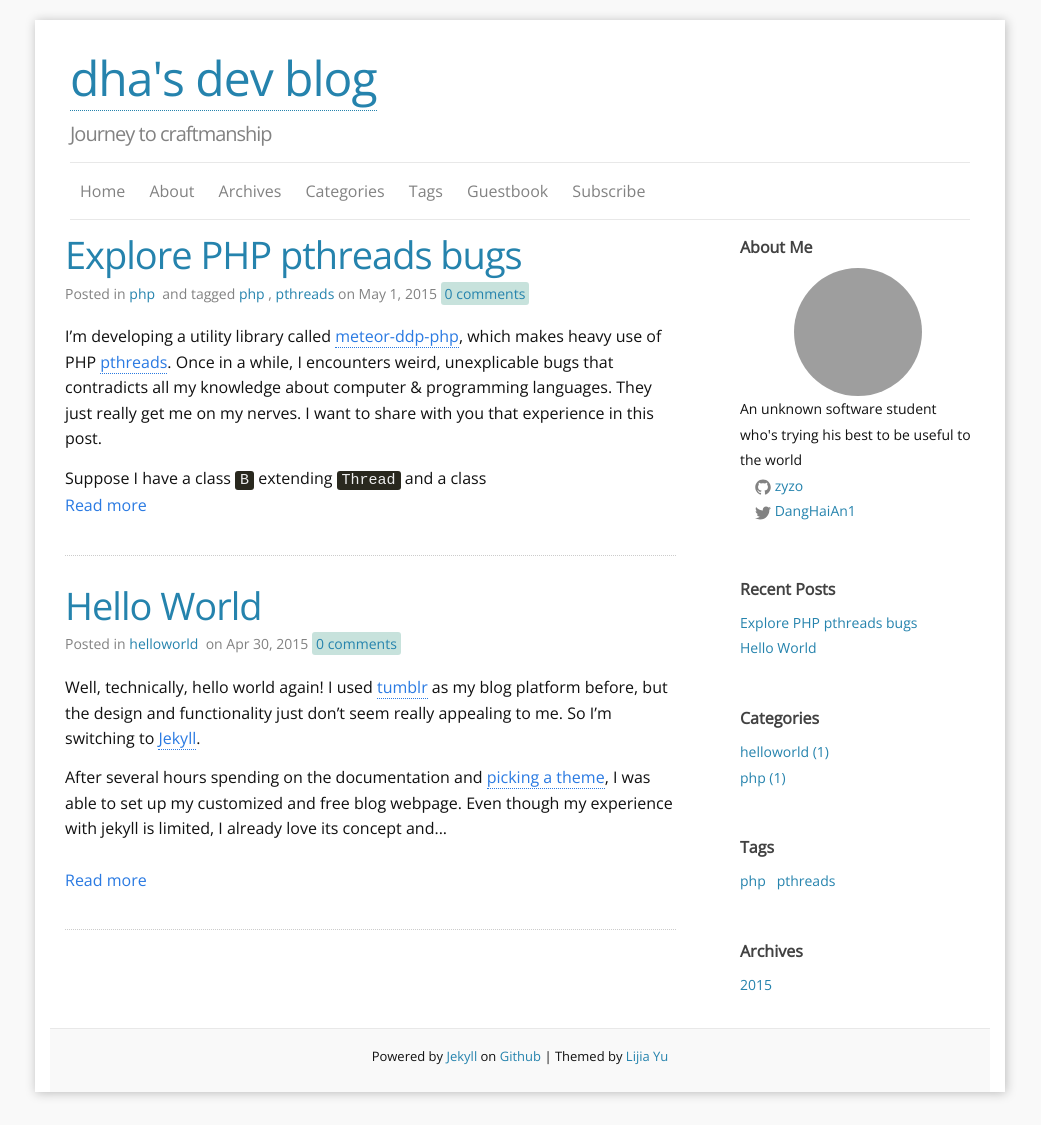
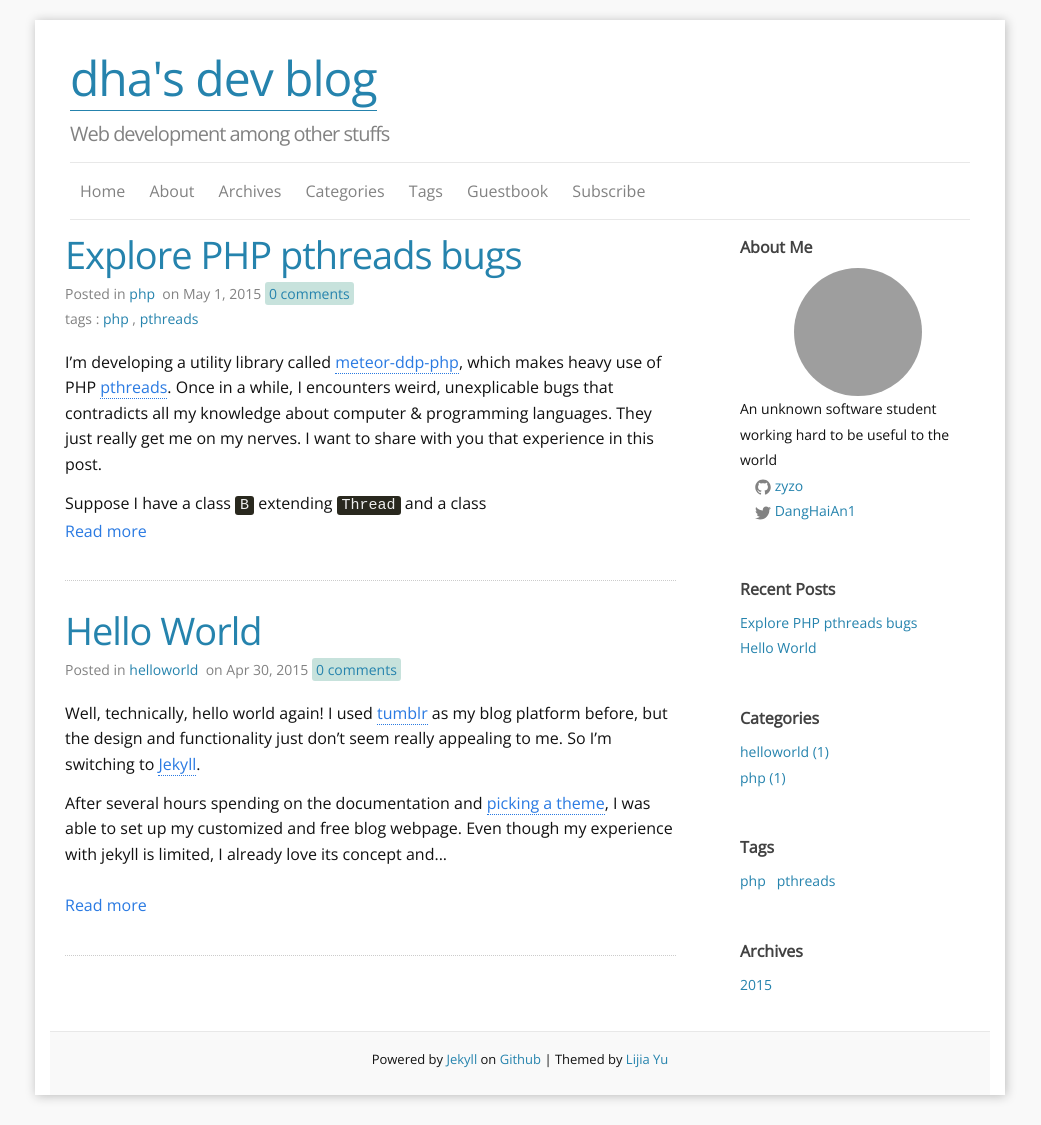
Before and after one commit to zyzo/zyzo.github.io, a Jekyll site: the page built from index.html, in a window 1280 px wide. Shown: the whole page, without its empty margins (120-1161 px from the left). Built offline with Jekyll 4.4.1, drawn with Linux system fonts in a browser that asks for light colours; the list of posts is cut into pages by our own code; comment, search, counter and statistics services are not loaded; grey boxes are pictures that could not be loaded.

```diff
--- a/_config.yml
+++ b/_config.yml
@@ -1,10 +1,10 @@
 ### Site info:
 title: dha's dev blog
-tagline: Journey to craftmanship
-author: Lijia Yu
-email: yu@lijiayu.net
-description: "Freshman21 is a Jekyll blog theme." # You can edit this line in _config.yml. It will appear in your document head meta and in your feed.xml site description
-keywords: "Jekyll, theme, Freshman21"
+tagline: Web development among other stuffs
+author: Dang Hai An
+email: danghaian168@gmail.com
+description: "Dang Hai An's technical blog" # You can edit this line in _config.yml. It will appear in your document head meta and in your feed.xml site description
+keywords: "danghaian, zyzo, Jekyll, devblog, programming"
 baseurl: "" # the subpath of your site, e.g. /blog
 url: "http://zyzo.github.io" # the base hostname & protocol for your site
 locale: en_US
@@ -14,7 +14,7 @@
 github_username:  zyzo
 disqus_shortname: danghaian
 favicon:     "/images/favicon.ico"
-aboutme: An unknown software student who's trying his best to be useful to the world # these are shown on aboutme-sidebar.
+aboutme: An unknown software student working hard to be useful to the world # these are shown on aboutme-sidebar.
 aboutme_photo: https://pbs.twimg.com/profile_images/378800000425114514/03164780ca4792aa73dba8688f64335a_400x400.jpeg # your photo.
 
 
@@ -38,7 +38,7 @@
       Previous: "Older"
       Next: "Newer"
       PostedInCategories: "Posted in"
-      Taggedwith: "and tagged"
+      Taggedwith: "tags : "
       PostDate: "on "
 
 ### your Blogroll info, only name can shown on the page.
--- a/_sass/_layout.scss
+++ b/_sass/_layout.scss
@@ -16,7 +16,7 @@
     &:visited
     &:hover {
       color: $brand-top-color; //$grey-color-dark
-      border-bottom: 1px dotted;
+      border-bottom: 1px solid;
       text-decoration: none;
     }
   }
@@ -154,6 +154,7 @@
 .post-meta {
   font-size: $small-font-size;
   color: $grey-color;
+  margin: 0;
 }
 
 .post-link {
--- a/index.html
+++ b/index.html
@@ -17,16 +17,18 @@
       {% for cat in post.categories %}
       <a href="{{site.baseurl}}/categories/#{{ cat }}">{{ cat }}</a>&nbsp;
       {% endfor %}
-      {% if post.tags != empty %}
-      {{ site.locales[site.default_locale].Taggedwith }}
-      {% for tag in post.tags %}
-      <a href="{{ site.baseurl }}/tags/#{{ tag }}" title="{{ tag }}">{{ tag }} </a>{% unless post.tags.last == tag %}, {% endunless %}
-      {% endfor %}
-      {% endif %}
       <time itemprop="datePublished" datetime="{{ post.date | date: '%Y-%m-%d' }}">
       {{ site.locales[site.default_locale].PostDate }}{{ post.date | date: "%b %-d, %Y" }}
       </time>
       <a href="{{ post.url | prepend: site.url }}#disqus_thread" data-disqus-identifier="{{ post.url }}" class="disqus-comment-count">0 comments</a>
+      </p>
+      <p class="post-meta">
+        {% if post.tags != empty %}
+          {{ site.locales[site.default_locale].Taggedwith }}
+          {% for tag in post.tags %}
+            <a href="{{ site.baseurl }}/tags/#{{ tag }}" title="{{ tag }}">{{ tag }} </a>{% unless post.tags.last == tag %}, {% endunless %}
+          {% endfor %}
+        {% endif %}
       </p>
     </header>
 
```
Also changed, not shown: _posts/2015-05-01-explore-php-pthreads-bugs.md (+1 -1 lines), b_about.md (+2 -2 lines), 1 other file.
